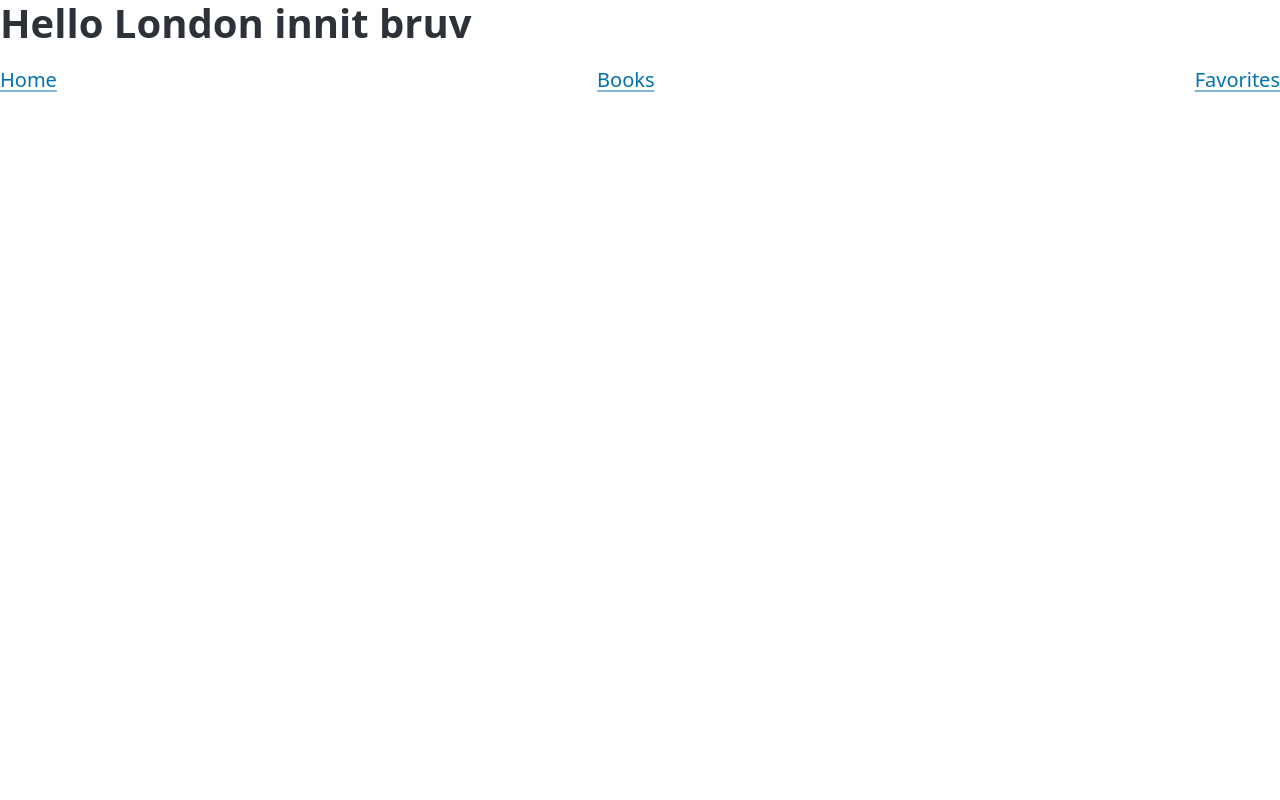
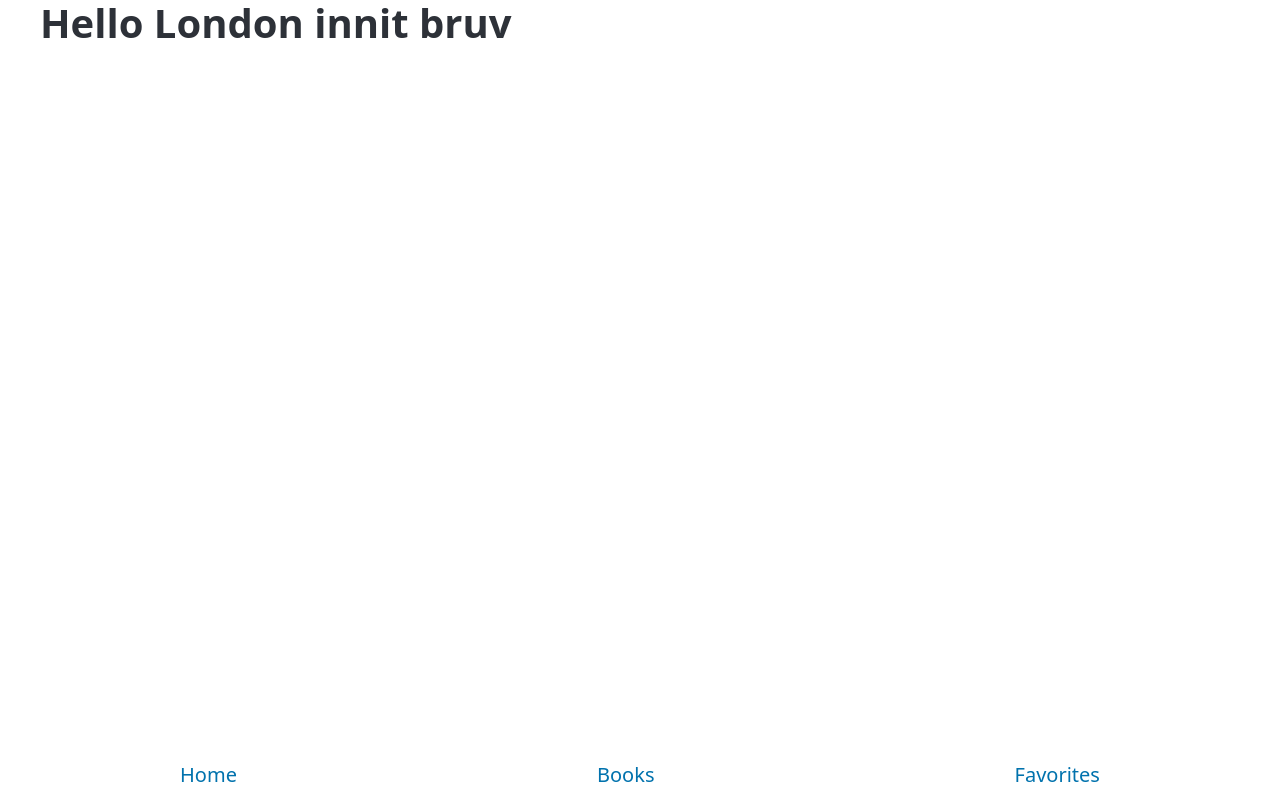
Before and after one commit to Smooen/sv-azubi-lib, a SvelteKit app: page / in a window 1280 px wide. Built offline with nearby package versions, Linux system fonts and the light colour scheme.

Commit message:
add css to nav

```diff
--- a/src/routes/+layout.svelte
+++ b/src/routes/+layout.svelte
@@ -6,6 +6,8 @@
 
 <!-- Top-Bar goes here -->
 
-{@render children()}
+<main class="container">
+	{@render children()}
+</main>
 
 <Footer />
--- a/src/routes/Footer.svelte
+++ b/src/routes/Footer.svelte
@@ -7,3 +7,27 @@
 	<a href="/books">Books</a>
 	<a href="/favorites">Favorites</a>
 </nav>
+
+<style>
+    nav {
+        overflow: hidden;
+        background-color: var(--pico-background-color);
+        position: fixed;
+        bottom: 0;
+        width: 100%;
+
+        display: flex;
+        justify-content: space-around;
+    }
+
+    nav a {
+        text-decoration: none;
+        display: block;
+        padding: 0.5rem;
+    }
+
+    nav a:hover {
+        background: #99c5f8c5;
+        color: black;
+    }
+</style>
```
